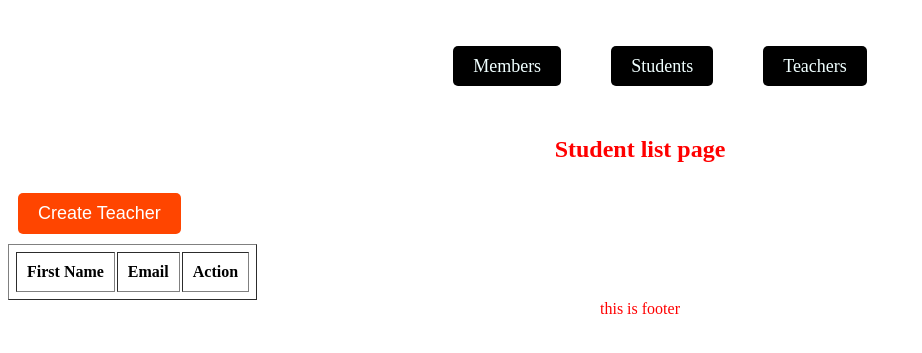
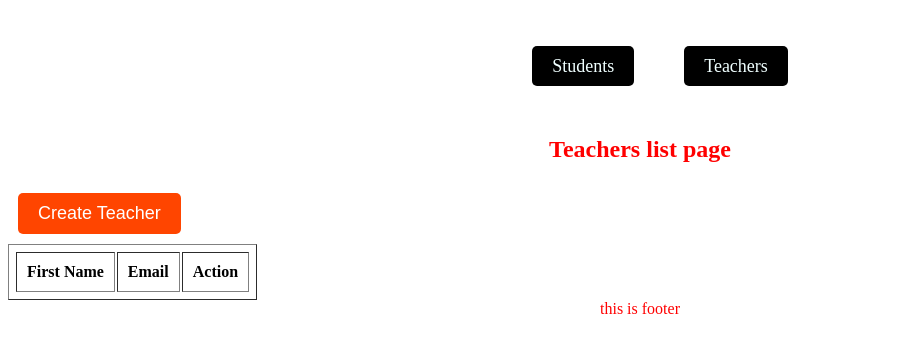
Before and after one commit to mamun060/django-ocen, a Django app: template teachers/templates/teachers.html in a window 1280 px wide. Shown: the top 353 px of the page, without its empty margins (0-922 px from the left). Run offline with Django 5.2, Linux system fonts and the light colour scheme; the template is opened without the code that fills it, so the values that code supplies are empty.

```diff
--- a/customadmin/views.py
+++ b/customadmin/views.py
@@ -1,12 +1,14 @@
 from django.shortcuts import render, redirect
 from django.contrib.auth.forms import UserCreationForm , AuthenticationForm
 from django.contrib.auth import login , logout
-
+# provide authorization
+from django.contrib.auth.decorators import login_required
 # Create your views here.
 def dashboard(request):
     return render(request, 'dashboard.html')
 
 # Create user registration
+@login_required(login_url="/user/login")
 def register_view(request):
     if request.method == "POST":
         form = UserCreationForm(request.POST)
--- a/django_auth_role/urls.py
+++ b/django_auth_role/urls.py
@@ -3,5 +3,7 @@ from django.urls import path , include
 
 urlpatterns = [
     path("user/", include("customadmin.urls") ),
+    path("", include("students.urls")),
+    path("", include("teachers.urls")),
     path('admin/', admin.site.urls),
 ]
--- a/students/templates/master.html
+++ b/students/templates/master.html
@@ -55,7 +55,7 @@
 <body>
     <nav class="navbar">
         <ul>
-            <li><a href="/members">Members</a></li>
+            <!-- <li><a href="/members">Members</a></li> -->
             <li><a href="/students">Students</a></li>
             <li><a href="/teachers">Teachers</a></li>
         </ul>
--- a/students/views.py
+++ b/students/views.py
@@ -28,7 +28,7 @@ def createStudent(request):
             address=address
         )
         ## direct v
-        return redirect('students')
+        # return redirect('students')
         #
         #  # Redirect to the student list page
 
--- a/teachers/templates/master.html
+++ b/teachers/templates/master.html
@@ -55,7 +55,7 @@
 <body>
     <nav class="navbar">
         <ul>
-            <li><a href="/members">Members</a></li>
+            <!-- <li><a href="/members">Members</a></li> -->
             <li><a href="/students">Students</a></li>
             <li><a href="/teachers">Teachers</a></li>
         </ul>
--- a/teachers/templates/teachers.html
+++ b/teachers/templates/teachers.html
@@ -5,7 +5,7 @@
 {% block content %}
     <div>
         <h2 style="color: red; text-align: center;">
-            Student list page
+            Teachers list page
         </h2>
         <button style="margin: 10px; padding: 10px 20px; font-size: 18px; text-align: center; border: none; color: #fff; background-color: orangered; border-radius: 5px;">
             <a style="text-decoration: none; color: #fff;" href="/teachers/create">
```
Also changed, not shown: README.md.
